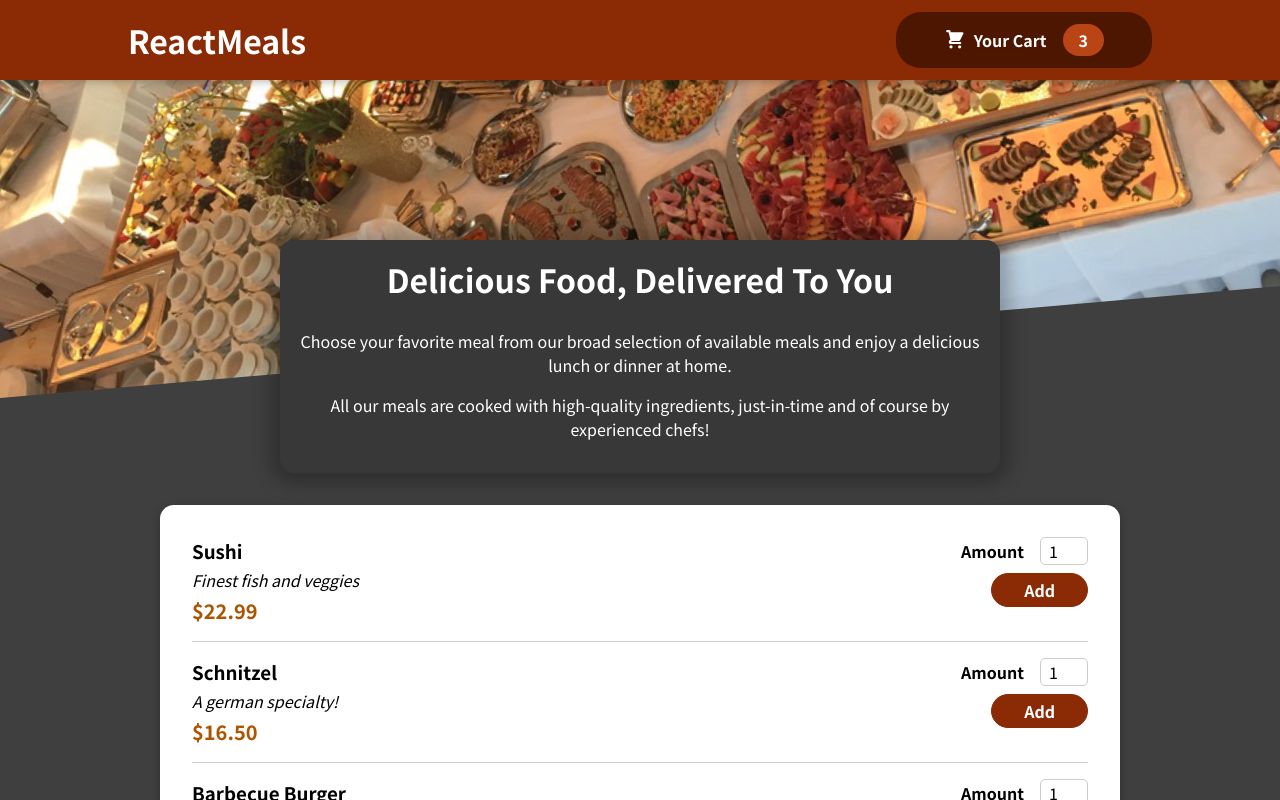
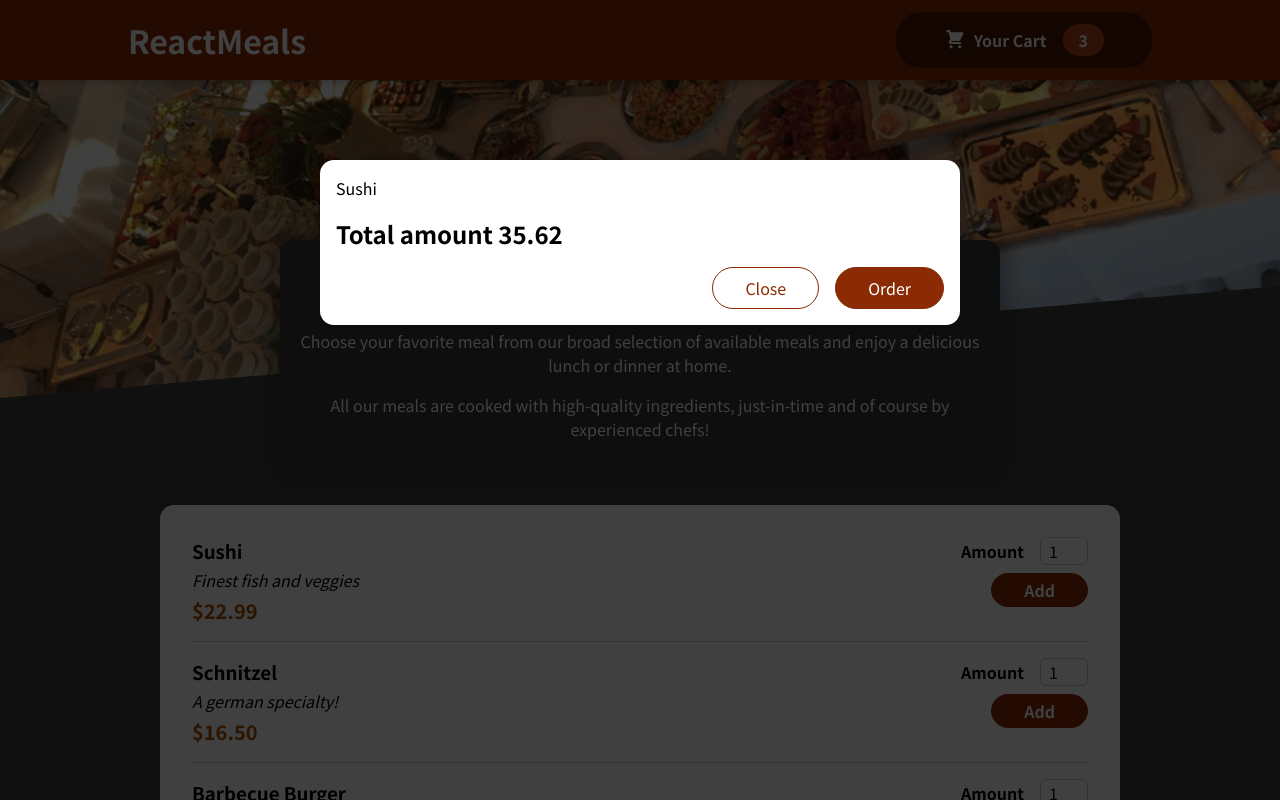
Before and after one commit to alistkov/food-order-app, a React (Create React App) app: page / in a window 1280 px wide. Shown: the top 800 px of the page. Built offline with nearby package versions, Linux system fonts and the light colour scheme; the HTML template or start-up script is replaced by a standard one.

Commit message:
video 139

```diff
--- a/public/index.html
+++ b/public/index.html
@@ -15,5 +15,6 @@
   <body>
     <noscript>You need to enable JavaScript to run this app.</noscript>
     <div id="root"></div>
+    <div id="overlays"></div>
   </body>
 </html>
--- a/src/App.js
+++ b/src/App.js
@@ -1,10 +1,12 @@
 import React from 'react';
 import Header from './components/Layout/Header/Header';
 import Meals from './components/Meals/Meals';
+import Cart from './components/Cart/Cart';
 
 const App = () => {
   return (
     <React.Fragment>
+      <Cart />
       <Header />
       <main>
         <Meals />
--- a/src/components/Cart/Cart.js
+++ b/src/components/Cart/Cart.js
@@ -1,5 +1,5 @@
 import React from 'react';
-
+import Modal from '../Ui/Modal/Modal';
 import classes from './Cart.module.css';
 
 const Cart = () => {
@@ -8,7 +8,7 @@
   );
 
   return (
-    <div>
+    <Modal>
       <ul className={classes['cart-items']}>{cartItems}</ul>
       <div className={classes.total}>
         <span>Total amount 35.62</span>
@@ -17,7 +17,7 @@
         <button className={classes['button--alt']}>Close</button>
         <button className={classes.button}>Order</button>
       </div>
-    </div>
+    </Modal>
   );
 };
 
--- /dev/null
+++ b/src/components/Ui/Modal/Modal.js
@@ -0,0 +1,31 @@
+import React from 'react';
+import ReactDOM from 'react-dom';
+import classes from './Modal.module.css';
+
+const Backdrop = () => {
+  return <div className={classes.backdrop}></div>;
+};
+
+const ModalOverlay = ({ children }) => {
+  return (
+    <div className={classes.modal}>
+      <div className={classes.content}>{children}</div>
+    </div>
+  );
+};
+
+const portalElement = document.getElementById('overlays');
+
+const Modal = ({ children }) => {
+  return (
+    <React.Fragment>
+      {ReactDOM.createPortal(<Backdrop />, portalElement)}
+      {ReactDOM.createPortal(
+        <ModalOverlay>{children}</ModalOverlay>,
+        portalElement
+      )}
+    </React.Fragment>
+  );
+};
+
+export default Modal;
--- /dev/null
+++ b/src/components/Ui/Modal/Modal.module.css
@@ -0,0 +1,40 @@
+.backdrop {
+    position: fixed;
+    top: 0;
+    left: 0;
+    width: 100%;
+    height: 100vh;
+    z-index: 20;
+    background-color: rgba(0, 0, 0, 0.75);
+}
+
+.modal {
+    position: fixed;
+    top: 20vh;
+    left: 5%;
+    width: 90%;
+    background-color: white;
+    padding: 1rem;
+    border-radius: 14px;
+    box-shadow: 0 2px 8px rgba(0, 0, 0, 0.25);
+    z-index: 30;
+    animation: slide-down 300ms ease-out forwards;
+}
+
+@media (min-width: 768px) {
+    .modal {
+        width: 40rem;
+        left: calc(50% - 20rem);
+    }
+}
+
+@keyframes slide-down {
+    from {
+        opacity: 0;
+        transform: translateY(-3rem);
+    }
+    to {
+        opacity: 1;
+        transform: translateY(0);
+    }
+}
```
